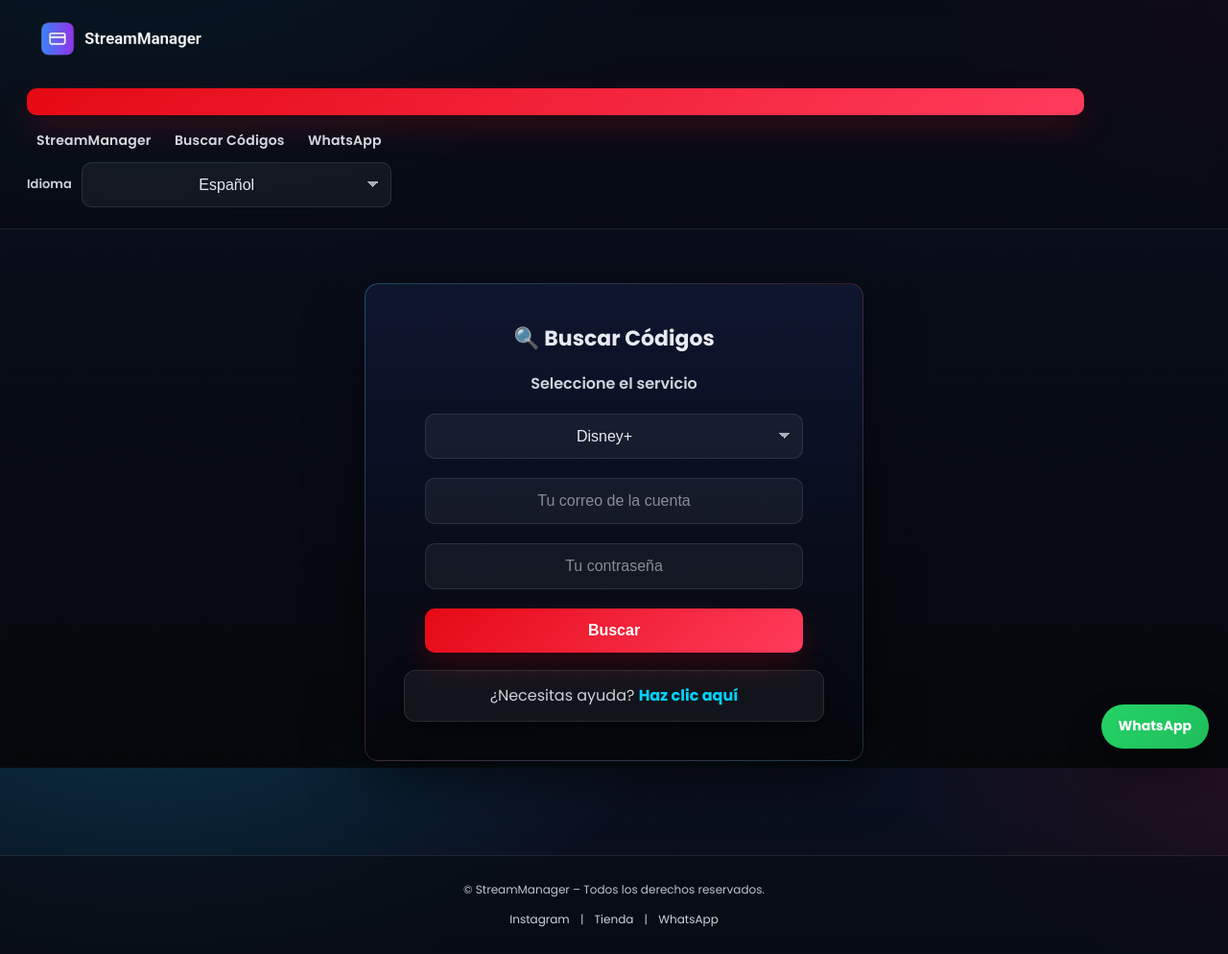
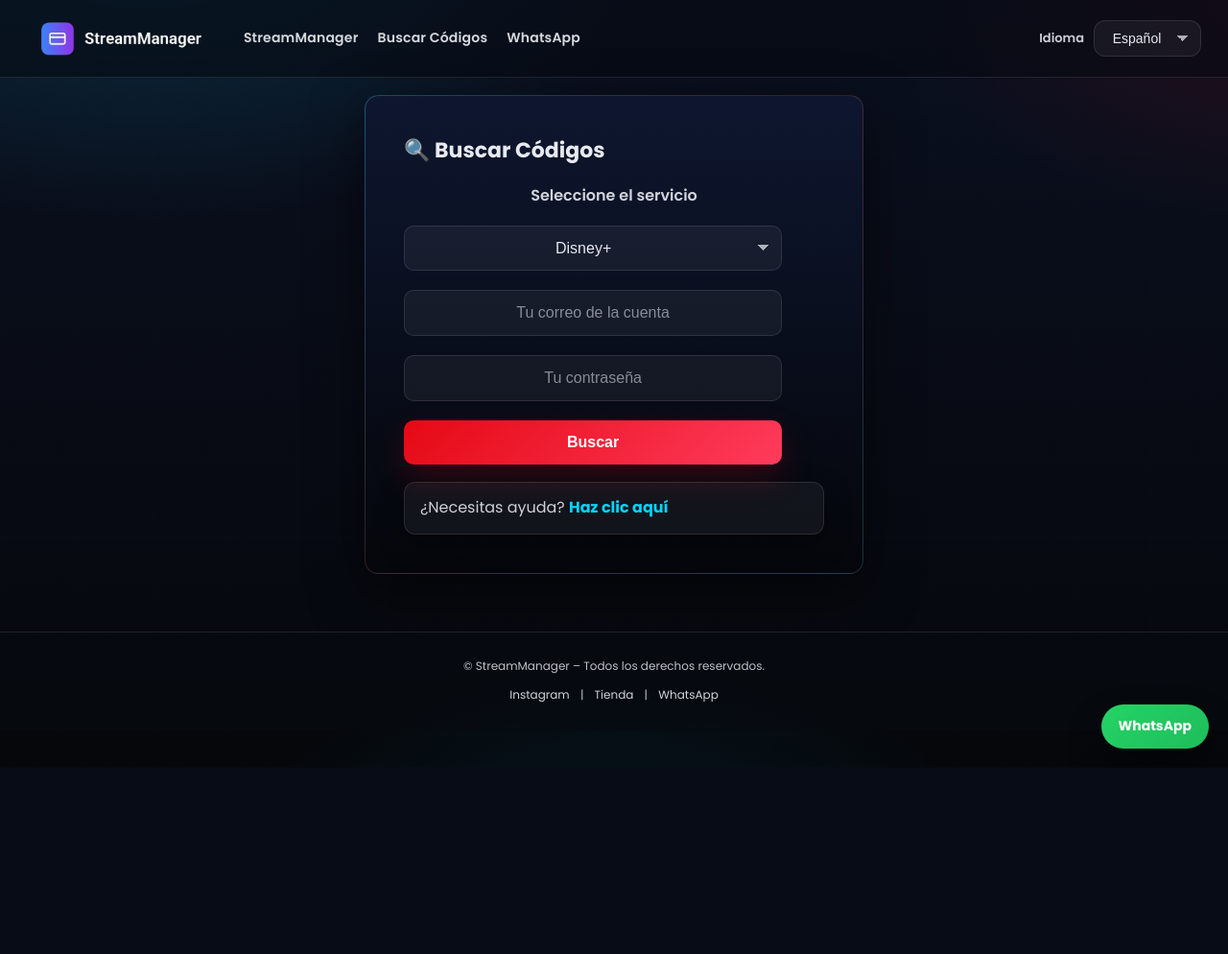
Before and after one commit to Kowran/Allcodes, a Flask app: page / in a window 1280 px wide. Shown: the whole page at 96% size. After the commit the page ends 800 px from the top, so only its background shows below. Run offline with Flask 3, Linux system fonts and the light colour scheme; parts of the project's set-up code (start-up, migrations or seed data) failed here and were passed over; some libraries are stand-ins or nearby versions.

Commit message:
Update theme.css

```diff
--- a/static/css/theme.css
+++ b/static/css/theme.css
@@ -21,10 +21,15 @@
 
   --radius:14px;
   --radius-sm:10px;
+
+  /* Mobile drawer direction (LTR / RTL) */
+  --drawer-closed: 100%;
 }
 
 *{ box-sizing:border-box; }
 html{ color-scheme: dark; }
+
+html[dir="rtl"]{ --drawer-closed: -100%; }
 
 body{
   font-family:'Poppins',system-ui,-apple-system,Segoe UI,Roboto,Arial,sans-serif;
@@ -73,14 +78,12 @@
   border-bottom:1px solid var(--border);
   padding:12px 28px;
   display:flex;
-  justify-content:space-between;
+  justify-content:flex-start;
   align-items:center;
   flex-wrap:wrap;
   gap:14px;
   backdrop-filter: blur(10px);
 }
-
-.header-left{ display:flex; align-items:center; gap:18px; flex-wrap:wrap; }
 
 .logo-img{
   height:56px;
@@ -90,6 +93,17 @@
   border-radius:0;
   box-shadow:none;
 }
+
+.header-menu{
+  display:flex;
+  align-items:center;
+  justify-content:space-between;
+  gap:14px;
+  flex:1;
+  min-width:0;
+}
+
+.header-nav{ display:flex; align-items:center; flex-wrap:wrap; }
 
 nav a{
   margin:0 10px;
@@ -104,12 +118,64 @@
 .language-select{ display:flex; align-items:center; gap:10px; }
 .language-select label{ margin:0; font-weight:600; color:rgba(231,234,240,.88); font-size:13px; }
 
-/* ---------------- Main / cards ---------------- */
-main{
-  padding:38px 20px;
-  text-align:center;
-  flex-grow:1;
+/* Make the language selector compact inside the header */
+.language-select select{
+  width:auto;
+  margin:0;
+  padding:10px 34px 10px 12px;
+  font-size:14px;
+  border-radius:12px;
 }
+
+/* Hamburger toggle (hidden on desktop) */
+.menu-toggle{
+  display:none;
+  margin-left:auto;
+  width:44px;
+  height:44px;
+  padding:0;
+  border-radius:12px;
+  border:1px solid var(--border);
+  background:rgba(255,255,255,.04);
+  box-shadow:none;
+  cursor:pointer;
+  align-items:center;
+  justify-content:center;
+}
+.menu-toggle:hover{ background:rgba(255,255,255,.06); filter:none; transform:none; }
+.menu-toggle:active{ transform:none; }
+
+.menu-toggle__icon{
+  position:relative;
+  width:20px;
+  height:2px;
+  border-radius:999px;
+  background:rgba(231,234,240,.92);
+  display:block;
+  transition: background .2s ease;
+}
+
+.menu-toggle__icon::before,
+.menu-toggle__icon::after{
+  content:"";
+  position:absolute;
+  left:0;
+  width:20px;
+  height:2px;
+  border-radius:999px;
+  background:rgba(231,234,240,.92);
+  transition: transform .22s ease, top .22s ease;
+}
+
+.menu-toggle__icon::before{ top:-6px; }
+.menu-toggle__icon::after{ top:6px; }
+
+body.menu-open .menu-toggle__icon{ background:transparent; }
+body.menu-open .menu-toggle__icon::before{ top:0; transform:rotate(45deg); }
+body.menu-open .menu-toggle__icon::after{ top:0; transform:rotate(-45deg); }
+
+/* Backdrop only used on mobile */
+.menu-backdrop{ display:none; }
 
 .card{
   position:relative;
```
Also changed, not shown: other parts of static/css/theme.css (+70 -3 lines).
